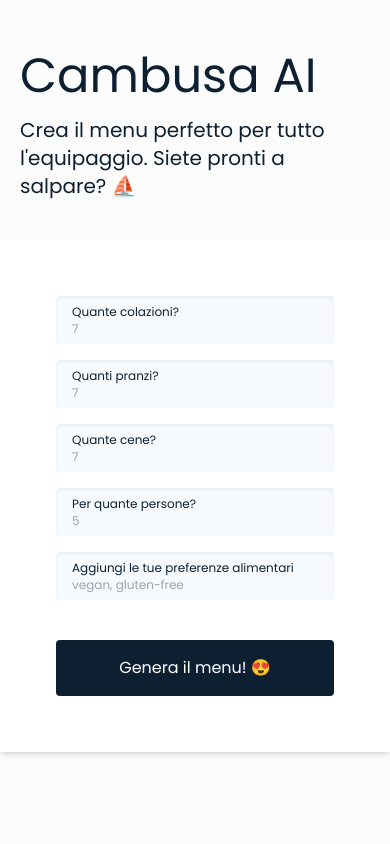
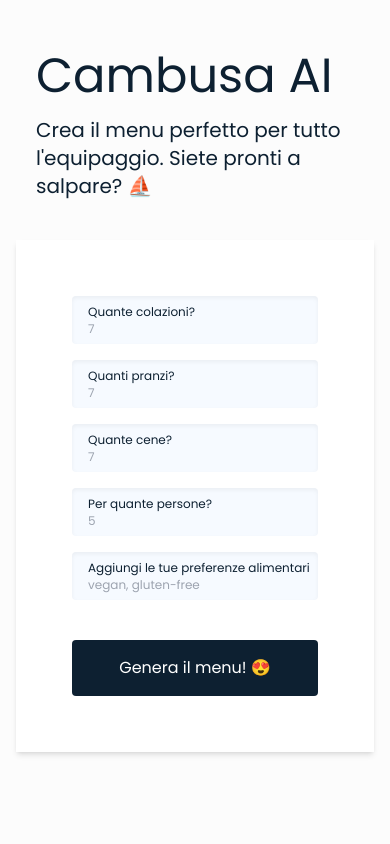
Before and after one commit to artscomi/cambusa, a Next.js app: page / in a window 390 px wide. Shown: the top 844 px of the page. Built offline with nearby package versions, Linux system fonts and the light colour scheme.

Commit message:
feat(): minor fixes

```diff
--- a/app/layout.tsx
+++ b/app/layout.tsx
@@ -26,7 +26,7 @@ export default function RootLayout({
         <body
           className={`${inter.className} flex flex-col min-h-screen max-w-screen overflow-x-hidden`}
         >
-          <main className="py-8 md:px-10 md:pt-20 lg:px-0 m-auto max-w-[1024px] overflow-auto flex-1">
+          <main className="py-8 px-4 md:px-10 md:pt-20 lg:px-0 m-auto max-w-[1024px] overflow-auto flex-1 w-full">
             <ContextLayout>{children}</ContextLayout>
           </main>
           <Waves />
```
Also changed, not shown: 1 other file (tests, documents, lock files or other folders).
